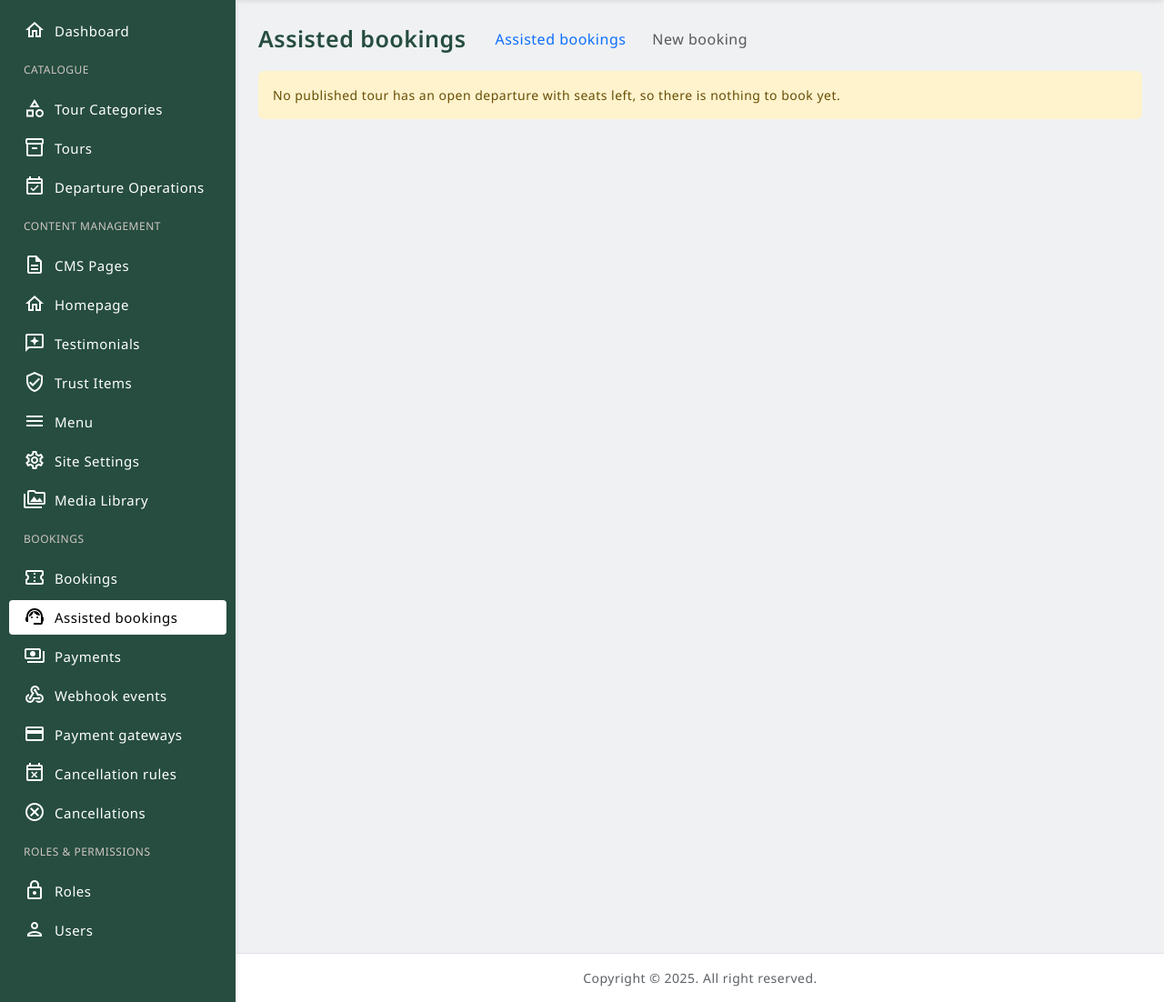
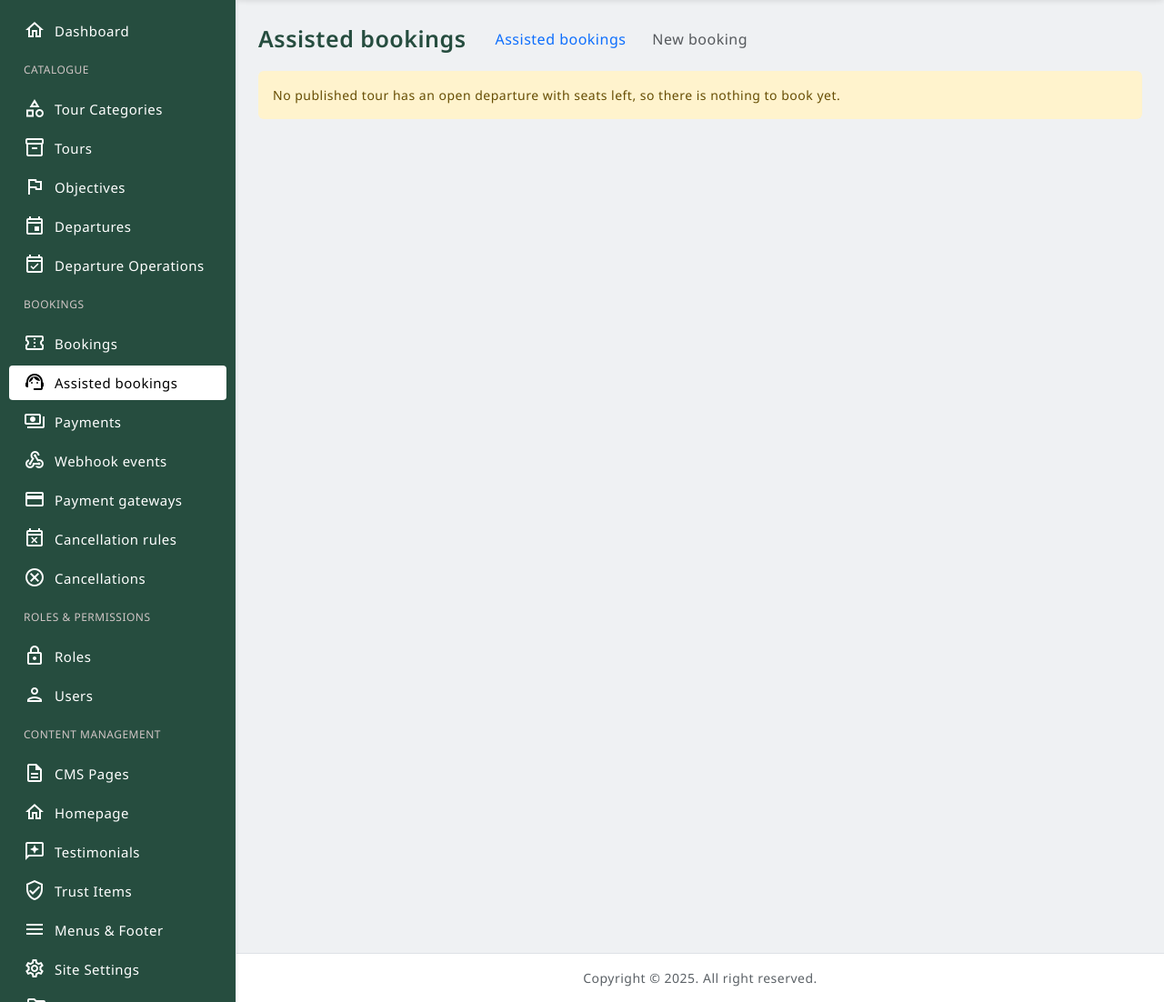
Before and after one commit to extremegitadmin/LuxyBiz, a Laravel app: page /admin/assisted/create in a window 1280 px wide. Shown: the part 70-1172 px from the top of the page at 91% size. Run offline with Laravel 12, Linux system fonts and the light colour scheme; a user stored in the database is signed in; data comes from the database, SQL or seed files in the repository; data that the repository does not hold is empty; some libraries are stand-ins or nearby versions.

Commit message:
my changes updated  message

```diff
--- a/config/permissions.php
+++ b/config/permissions.php
@@ -63,6 +63,99 @@ return [
             'admin.assisted.create' => 'Make a booking for a customer (search customers, create a customer, choose tour and departure)',
         ],
 
+        'Tour Categories' => [
+            'admin.tour-categories.view' => 'View tour categories',
+            'admin.tour-categories.create' => 'Create tour categories',
+            'admin.tour-categories.edit' => 'Edit tour categories',
+            'admin.tour-categories.delete' => 'Delete tour categories',
+        ],
+
+        'Tours' => [
+            'admin.tours.view' => 'View tours',
+            'admin.tours.create' => 'Create tours',
+            'admin.tours.edit' => 'Edit tours',
+            'admin.tours.delete' => 'Delete tours',
+            'admin.tours.preview' => 'Preview tours',
+            'admin.tours.duplicate' => 'Duplicate tours',
+            'admin.tours.publish' => 'Publish or unpublish tours',
+            'admin.tours.permanent-delete' => 'Permanently delete tours',
+            'admin.tours.itinerary.view' => 'View tour itineraries',
+            'admin.tours.itinerary.create' => 'Add itinerary days',
+            'admin.tours.itinerary.edit' => 'Edit itinerary days',
+            'admin.tours.itinerary.delete' => 'Delete itinerary days',
+            'admin.tours.gallery.delete' => 'Delete tour gallery images',
+        ],
+
+        'Objectives' => [
+            'admin.objectives.view' => 'View objectives',
+            'admin.objectives.create' => 'Create objectives',
+            'admin.objectives.edit' => 'Edit objectives',
+            'admin.objectives.delete' => 'Delete objectives',
+        ],
+
+        'Departures' => [
+            'admin.departures.view' => 'View departures',
+            'admin.departures.create' => 'Create departures',
+            'admin.departures.edit' => 'Edit departures',
+            'admin.departures.delete' => 'Delete departures',
+            'admin.departures.toggle' => 'Activate or deactivate departures',
+        ],
+
+        'Departure Operations' => [
+            'admin.departure-operations.view' => 'View departure operations',
+            'admin.departure-operations.manifest' => 'View departure manifest',
+            'admin.departure-operations.sales.toggle' => 'Enable or disable departure sales',
+        ],
+
+        'CMS Pages' => [
+            'admin.cms.pages.view' => 'View CMS pages',
+            'admin.cms.pages.create' => 'Create CMS pages',
+            'admin.cms.pages.edit' => 'Edit CMS pages',
+            'admin.cms.pages.delete' => 'Delete CMS pages',
+            'admin.cms.pages.publish' => 'Publish or unpublish CMS pages',
+        ],
+
+        'Homepage' => [
+            'admin.cms.homepage.view' => 'View homepage settings',
+            'admin.cms.homepage.edit' => 'Edit homepage content and sections',
+        ],
+
+        'Testimonials' => [
+            'admin.cms.testimonials.view' => 'View testimonials',
+            'admin.cms.testimonials.create' => 'Create testimonials',
+            'admin.cms.testimonials.edit' => 'Edit testimonials',
+            'admin.cms.testimonials.delete' => 'Delete testimonials',
+            'admin.cms.testimonials.reorder' => 'Reorder testimonials',
+        ],
+
+        'Trust Items' => [
+            'admin.cms.trust-items.view' => 'View trust items',
+            'admin.cms.trust-items.create' => 'Create trust items',
+            'admin.cms.trust-items.edit' => 'Edit trust items',
+            'admin.cms.trust-items.delete' => 'Delete trust items',
+            'admin.cms.trust-items.reorder' => 'Reorder trust items',
+        ],
+
+        'Menus and Footer' => [
+            'admin.cms.menus.view' => 'View menus',
+            'admin.cms.menus.edit' => 'Edit menus and menu items',
+        ],
+
+        'Site Settings' => [
+            'admin.cms.site-settings.view' => 'View site settings',
+            'admin.cms.site-settings.edit' => 'Edit site settings and footer details',
+        ],
+
+        'Media Library' => [
+            'admin.media.view' => 'View and search media library',
+            'admin.media.upload' => 'Upload media files',
+            'admin.media.replace' => 'Replace media files',
+            'admin.media.delete' => 'Delete media files',
+            'admin.media.alt-text.edit' => 'Edit media alt text and captions',
+            'admin.media.where-used.view' => 'View where media files are used',
+        ],
+
+
         // 'Products (sample module)' => [
         //     'products.view' => 'View products',
         //     'products.create' => 'Add products',
--- a/resources/views/admin/layouts/sidebar.blade.php
+++ b/resources/views/admin/layouts/sidebar.blade.php
@@ -24,8 +24,19 @@
           <div class="menu-title">Dashboard</div>
         </a>
       </li>
+
+      @canany([
+          'admin.tour-categories.view',
+          'admin.tours.view',
+          'admin.objectives.view',
+          'admin.departures.view',
+          'admin.departure-operations.view'
+      ])
       <li class="menu-label">CATALOGUE</li>
-      <li>
+      @endcanany
+
+      @can('admin.tour-categories.view')
+      <li class="{{ request()->routeIs('admin.tour-categories.*') ? 'mm-active' : '' }}">
           <a href="{{ route('admin.tour-categories.index') }}">
               <div class="parent-icon">
                   <i class="material-icons-outlined">category</i>
@@ -33,13 +44,42 @@
               <div class="menu-title">Tour Categories</div>
           </a>
       </li>
-      <li>
+      @endcan
+
+      @can('admin.tours.view')
+      <li class="{{ request()->routeIs('admin.tours.*') ? 'mm-active' : '' }}">
           <a href="{{ route('admin.tours.index') }}">
-          <div class="parent-icon"><i class="material-icons-outlined">inventory_2</i>
+              <div class="parent-icon">
+                  <i class="material-icons-outlined">inventory_2</i>
               </div>
               <div class="menu-title">Tours</div>
           </a>
       </li>
+      @endcan
+
+      @can('admin.objectives.view')
+      <li class="{{ request()->routeIs('admin.objectives.*') ? 'mm-active' : '' }}">
+          <a href="{{ route('admin.objectives.index') }}">
+              <div class="parent-icon">
+                  <i class="material-icons-outlined">flag</i>
+              </div>
+              <div class="menu-title">Objectives</div>
+          </a>
+      </li>
+      @endcan
+
+      @can('admin.departures.view')
+      <li class="{{ request()->routeIs('admin.departures.*') ? 'mm-active' : '' }}">
+          <a href="{{ route('admin.departures.index') }}">
+              <div class="parent-icon">
+                  <i class="material-icons-outlined">event</i>
+              </div>
+              <div class="menu-title">Departures</div>
+          </a>
+      </li>
+      @endcan
+
+      @can('admin.departure-operations.view')
       <li class="{{ request()->routeIs('admin.departure-operations.*') ? 'mm-active' : '' }}">
           <a href="{{ route('admin.departure-operations.index') }}">
               <div class="parent-icon">
@@ -48,80 +88,8 @@
               <div class="menu-title">Departure Operations</div>
           </a>
       </li>
-
-    <!-- content management -->
-    <li class="menu-label">CONTENT MANAGEMENT</li>
-
-<li>
-    <a href="{{ route('admin.cms.pages.index') }}"
-       class="{{ request()->routeIs('admin.cms.pages.*') ? 'active' : '' }}">
-        <div class="parent-icon">
-            <i class="material-icons-outlined">description</i>
-          </div>
-          <div class="menu-title">CMS Pages</div>
-    </a>
-</li>
-
-<li>
-    <a href="{{ route('admin.cms.homepage.edit') }}"
-       class="{{ request()->routeIs('admin.cms.homepage.*') ? 'active' : '' }}">
-        <div class="parent-icon">
-            <i class="material-icons-outlined">home</i>
-          </div>
-          <div class="menu-title">Homepage</div>
-    </a>
-</li>
-
-<li>
-    <a href="{{ route('admin.cms.testimonials.index') }}"
-       class="{{ request()->routeIs('admin.cms.testimonials.*') ? 'active' : '' }}">
-        <div class="parent-icon">
-            <i class="material-icons-outlined">reviews</i>
-          </div>
-          <div class="menu-title">Testimonials</div>
-    </a>
-</li>
-
-<li>
-    <a href="{{ route('admin.cms.trust-items.index') }}"
-       class="{{ request()->routeIs('admin.cms.trust-items.*') ? 'active' : '' }}">
-        <div class="parent-icon">
-            <i class="material-icons-outlined">verified_user</i>
-          </div>
-          <div class="menu-title">Trust Items</div>
-    </a>
-</li>
-
-<li>
-    <a href="{{ route('admin.cms.menus.index') }}"
-       class="{{ request()->routeIs('admin.cms.menus.*') ? 'active' : '' }}">
-        <div class="parent-icon">
-            <i class="material-icons-outlined">menu</i>
-          </div>
-          <div class="menu-title">Menu</div>
-    </a>
-</li>
-
-<li>
-    <a href="{{ route('admin.cms.site-settings.edit') }}"
-       class="{{ request()->routeIs('admin.cms.site-settings.*') ? 'active' : '' }}">
-        <div class="parent-icon">
-            <i class="material-icons-outlined">settings</i>
-          </div>
-          <div class="menu-title"> Site Settings</div>
-    </a>
-</li>
-
-    <li>
-        <a href="{{ route('admin.media.index') }}"
-          class="{{ request()->routeIs('admin.media.*') ? 'active' : '' }}">
-          <div class="parent-icon">
-            <i class="material-icons-outlined">perm_media</i>
-          </div>
-          <div class="menu-title">Media Library</div>
-        </a>
-    </li>
-
+      @endcan
+      <!-- END TOUR -->
 
       @canany(['admin.bookings.view', 'admin.assisted.view', 'admin.payments.view', 'admin.payments.events.view'])
       <li class="menu-label">BOOKINGS</li>
@@ -215,6 +183,96 @@
           <div class="menu-title">Users</div>
         </a>
       </li>
+
+      <!-- CONTENT MANAGEMENT -->
+      @canany([
+          'admin.cms.pages.view',
+          'admin.cms.homepage.view',
+          'admin.cms.testimonials.view',
+          'admin.cms.trust-items.view',
+          'admin.cms.menus.view',
+          'admin.cms.site-settings.view',
+          'admin.media.view'
+      ])
+      <li class="menu-label">CONTENT MANAGEMENT</li>
+      @endcanany
+
+      @can('admin.cms.pages.view')
+      <li class="{{ request()->routeIs('admin.cms.pages.*') ? 'mm-active' : '' }}">
+          <a href="{{ route('admin.cms.pages.index') }}">
+              <div class="parent-icon">
+                  <i class="material-icons-outlined">description</i>
+              </div>
+              <div class="menu-title">CMS Pages</div>
+          </a>
+      </li>
+      @endcan
+
+      @can('admin.cms.homepage.view')
+      <li class="{{ request()->routeIs('admin.cms.homepage.*') ? 'mm-active' : '' }}">
+          <a href="{{ route('admin.cms.homepage.edit') }}">
+              <div class="parent-icon">
+                  <i class="material-icons-outlined">home</i>
+              </div>
+              <div class="menu-title">Homepage</div>
+          </a>
+      </li>
+      @endcan
+
+      @can('admin.cms.testimonials.view')
+      <li class="{{ request()->routeIs('admin.cms.testimonials.*') ? 'mm-active' : '' }}">
+          <a href="{{ route('admin.cms.testimonials.index') }}">
+              <div class="parent-icon">
+                  <i class="material-icons-outlined">reviews</i>
+              </div>
+              <div class="menu-title">Testimonials</div>
+          </a>
+      </li>
+      @endcan
+
+      @can('admin.cms.trust-items.view')
+      <li class="{{ request()->routeIs('admin.cms.trust-items.*') ? 'mm-active' : '' }}">
+          <a href="{{ route('admin.cms.trust-items.index') }}">
+              <div class="parent-icon">
+                  <i class="material-icons-outlined">verified_user</i>
+              </div>
+              <div class="menu-title">Trust Items</div>
+          </a>
+      </li>
+      @endcan
+
+      @can('admin.cms.menus.view')
+      <li class="{{ request()->routeIs('admin.cms.menus.*') ? 'mm-active' : '' }}">
+          <a href="{{ route('admin.cms.menus.index') }}">
+              <div class="parent-icon">
+                  <i class="material-icons-outlined">menu</i>
+              </div>
+              <div class="menu-title">Menus & Footer</div>
+          </a>
+      </li>
+      @endcan
+
+      @can('admin.cms.site-settings.view')
+      <li class="{{ request()->routeIs('admin.cms.site-settings.*') ? 'mm-active' : '' }}">
+          <a href="{{ route('admin.cms.site-settings.edit') }}">
+              <div class="parent-icon">
+                  <i class="material-icons-outlined">settings</i>
+              </div>
+              <div class="menu-title">Site Settings</div>
+          </a>
+      </li>
+      @endcan
+
+      @can('admin.media.view')
+      <li class="{{ request()->routeIs('admin.media.*') ? 'mm-active' : '' }}">
+          <a href="{{ route('admin.media.index') }}">
+              <div class="parent-icon">
+                  <i class="material-icons-outlined">perm_media</i>
+              </div>
+              <div class="menu-title">Media Library</div>
+          </a>
+      </li>
+      @endcan
     </ul>
     <!--end navigation-->
   </div>
--- a/resources/views/admin/objectives/index.blade.php
+++ b/resources/views/admin/objectives/index.blade.php
@@ -1,4 +1,4 @@
-@extends('admin.layouts.app')
+@extends('admin.layouts.master')
 @section('title', 'Objectives')
 
 @section('content')
--- /dev/null
+++ b/routes/admin/catalogue.php
@@ -0,0 +1,53 @@
+<?php
+
+use Illuminate\Support\Facades\Route;
+use App\Http\Controllers\Admin\TourController;
+use App\Http\Controllers\Admin\ObjectiveController;
+use App\Http\Controllers\Admin\DepartureController;
+use App\Http\Controllers\Admin\TourCategoryController;
+use App\Http\Controllers\Admin\DepartureOperationsController;
+
+Route::prefix('admin')->name('admin.')->group(function () {
+
+    // Tour categories (the existing category module is reused).
+    Route::get('tour-categories', [TourCategoryController::class, 'index'])->name('tour-categories.index');
+    Route::post('tour-categories', [TourCategoryController::class, 'store'])->name('tour-categories.store');
+    Route::get('tour-categories/{id}/edit', [TourCategoryController::class, 'edit'])->name('tour-categories.edit');
+    Route::put('tour-categories/{id}', [TourCategoryController::class, 'update'])->name('tour-categories.update');
+    Route::delete('tour-categories/{id}', [TourCategoryController::class, 'destroy'])->name('tour-categories.destroy');
+
+    // Tour management.
+    Route::resource('tours', TourController::class)->except(['show']);
+    Route::get('tours/{tour}/preview', [TourController::class, 'preview'])->name('tours.preview');
+    Route::post('tours/{tour}/duplicate', [TourController::class, 'duplicate'])->name('tours.duplicate');
+    Route::patch('tours/{tour}/publish', [TourController::class, 'togglePublish'])->name('tours.publish');
+    Route::delete('tours/{tour}/permanent-delete',[TourController::class, 'permanentDelete'])->name('tours.permanent-delete');
+
+    // Itinerary CRUD.
+    Route::get('tours/{tour}/itinerary', [TourController::class, 'itinerary'])->name('tours.itinerary');
+    Route::post('tours/{tour}/itinerary', [TourController::class, 'storeDay'])->name('tours.itinerary.store');
+    Route::put('tours/{tour}/itinerary/{day}', [TourController::class, 'updateDay'])->name('tours.itinerary.update');
+    Route::delete('tours/{tour}/itinerary/{day}', [TourController::class, 'destroyDay'])->name('tours.itinerary.destroy');
+
+    // Gallery image deletion.
+    Route::delete('tours/{tour}/gallery/{image}', [TourController::class, 'destroyGalleryImage'])
+        ->name('tours.gallery.destroy');
+
+    // Objectives
+    Route::resource('objectives', ObjectiveController::class)->only(['index', 'store', 'update', 'destroy']);
+
+    // Departures
+    Route::resource('departures', DepartureController::class)->only(['index', 'show', 'store', 'update', 'destroy']);
+    Route::patch('departures/{departure}/toggle', [DepartureController::class, 'toggle'])
+        ->name('departures.toggle');
+
+    // Departure Operations
+    Route::prefix('departure-operations')->name('departure-operations.')->group(function () {
+        Route::get('/', [DepartureOperationsController::class, 'index'])->name('index');
+        Route::get('/{departure}', [DepartureOperationsController::class, 'show'])->name('show');
+        Route::get('/{departure}/manifest', [DepartureOperationsController::class, 'manifest'])->name('manifest');
+        Route::patch('/{departure}/toggle-sales', [DepartureOperationsController::class, 'toggleSales'])->name('toggle-sales');
+
+    });
+
+});
--- a/routes/web.php
+++ b/routes/web.php
@@ -77,67 +77,13 @@ Route::prefix('admin')->name('admin.')->group(function () {
         Route::delete('roles/{role}', [RoleController::class, 'destroy'])
             ->middleware('permission:roles.delete')->name('roles.destroy');
     });
-
-    // Tour categories (the existing category module is reused).
-    Route::get('tour-categories', [TourCategoryController::class, 'index'])->name('tour-categories.index');
-    Route::post('tour-categories', [TourCategoryController::class, 'store'])->name('tour-categories.store');
-    Route::get('tour-categories/{id}/edit', [TourCategoryController::class, 'edit'])->name('tour-categories.edit');
-    Route::put('tour-categories/{id}', [TourCategoryController::class, 'update'])->name('tour-categories.update');
-    Route::delete('tour-categories/{id}', [TourCategoryController::class, 'destroy'])->name('tour-categories.destroy');
-
-    // Tour management.
-    Route::get('tours/{tour}/preview', [TourController::class, 'preview'])->name('tours.preview');
-    Route::post('tours/{tour}/duplicate', [TourController::class, 'duplicate'])->name('tours.duplicate');
-    Route::patch('tours/{tour}/publish', [TourController::class, 'togglePublish'])->name('tours.publish');
-    Route::delete('tours/{tour}/permanent-delete',[TourController::class, 'permanentDelete'])->name('tours.permanent-delete');
-    // Itinerary CRUD.
-    Route::get('tours/{tour}/itinerary', [TourController::class, 'itinerary'])->name('tours.itinerary');
-    Route::post('tours/{tour}/itinerary', [TourController::class, 'storeDay'])->name('tours.itinerary.store');
-    Route::put('tours/{tour}/itinerary/{day}', [TourController::class, 'updateDay'])->name('tours.itinerary.update');
-    Route::delete('tours/{tour}/itinerary/{day}', [TourController::class, 'destroyDay'])->name('tours.itinerary.destroy');
-
-    // Gallery image deletion.
-    Route::delete('tours/{tour}/gallery/{image}', [TourController::class, 'destroyGalleryImage'])
-        ->name('tours.gallery.destroy');
-
-    Route::resource('tours', TourController::class)->except(['show']);
-
-
-
-
-    // Objectives
-    Route::resource('objectives', ObjectiveController::class)
-        ->only(['index', 'store', 'update', 'destroy']);
-
-    // Departures
-    Route::resource('departures', DepartureController::class)
-        ->only(['index', 'show', 'store', 'update', 'destroy']);
-
-    Route::patch('departures/{departure}/toggle', [DepartureController::class, 'toggle'])
-        ->name('departures.toggle');
-
-    // Departure Operations
-    Route::prefix('departure-operations')->name('departure-operations.')->group(function () {
-
-        Route::get('/', [DepartureOperationsController::class, 'index'])
-            ->name('index');
-
-        Route::get('/{departure}', [DepartureOperationsController::class, 'show'])
-            ->name('show');
-
-        Route::get('/{departure}/manifest', [DepartureOperationsController::class, 'manifest'])
-            ->name('manifest');
-
-        Route::patch('/{departure}/toggle-sales', [DepartureOperationsController::class, 'toggleSales'])
-            ->name('toggle-sales');
-
-    });
 });
 
 // Additional route files
 require __DIR__ . '/admin/bookings.php';
 require __DIR__ . '/admin/payments.php';
 require __DIR__ . '/admin/cancellations.php';
+require __DIR__.'/admin/catalogue.php';
 require __DIR__.'/admin/cms.php';
 require __DIR__ . '/admin/documents.php';
 require __DIR__ . '/admin/health.php';
```
Also changed, not shown: 2 other files. Lines whose indentation alone changed are shown as unchanged.
